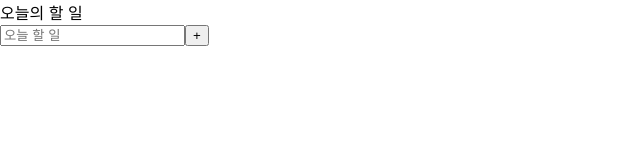
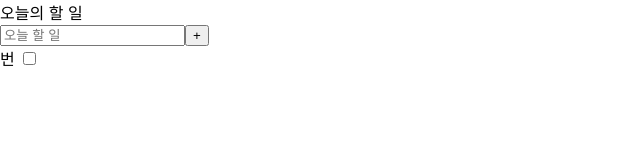
Before and after one commit to wsyeon/todo_ts, a React (Create React App) app: page / in a window 1280 px wide. Shown: the top 160 px of the page, without its empty margins (0-640 px from the left). Built offline with nearby package versions, Linux system fonts and the light colour scheme.

Commit message:
할 일 리스트

```diff
--- a/src/components/TodoList.tsx
+++ b/src/components/TodoList.tsx
@@ -1,9 +1,17 @@
 import React from 'react';
+import { Todo } from './TodoInput';
 
-const TodoList = () => {
+interface TodoListProps {
+    todo?: Todo
+};
+
+const TodoList: React.FC<TodoListProps> = ({ todo })=> {
     return (
         <div>
-
+            <div>
+                {todo?.id}번 {todo?.text}
+                <input type='checkbox' defaultChecked={todo?.checked} readOnly />
+            </div>
         </div>
     );
 };
```
